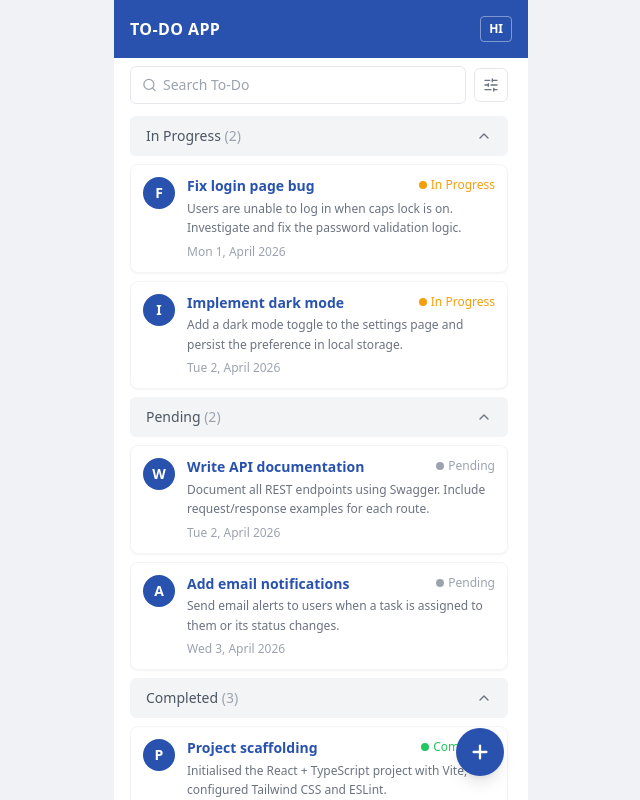
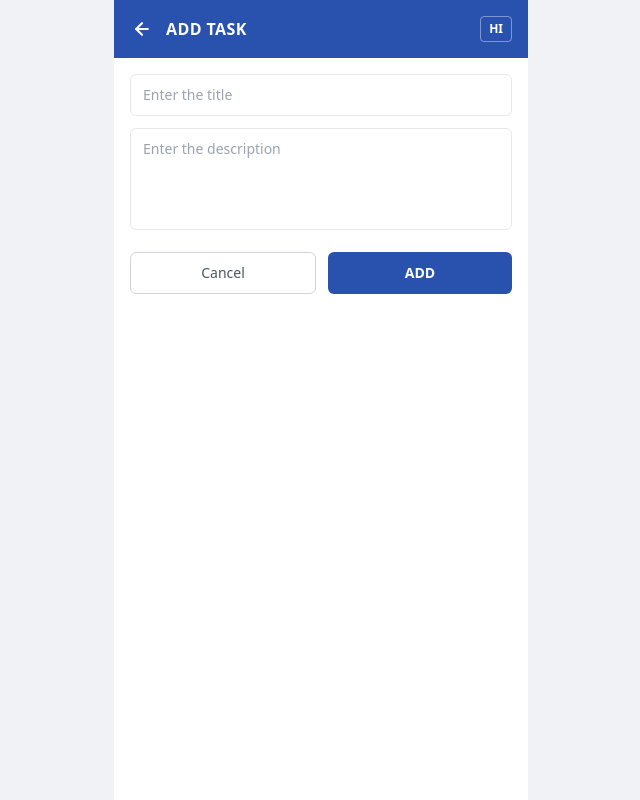
Before and after one commit to SoloDev45/Task-management-tool, a React (Vite) app: page /add in a window 1280 px wide. Shown: the whole page, without its empty margins (319-959 px from the left). Built offline with nearby package versions, Linux system fonts and the light colour scheme.

Commit message:
added route pages

```diff
--- a/src/App.tsx
+++ b/src/App.tsx
@@ -1,115 +1,18 @@
-import { useState, useCallback } from 'react';
-import { Plus } from 'lucide-react';
-import { useTranslation } from 'react-i18next';
-import type { Task } from './types/task';
-import type { TaskStatus } from './types/task';
-import { ALL_STATUSES } from './types/task';
+import { Outlet } from 'react-router-dom';
 import { useTasks } from './hooks/useTasks';
-import Header from './components/Header';
-import SearchBar from './components/SearchBar';
-import TaskGroup from './components/TaskGroup';
-import AddTaskForm from './components/AddTaskForm';
-import EditTaskForm from './components/EditTaskForm';
 import * as styles from './styles';
 
-type View = 'list' | 'add' | 'edit';
-
+/**
+ * Root layout: owns the task state once and shares it with every route via the
+ * router Outlet context. Keeping a single `useTasks()` instance here means all
+ * pages read and write the same localStorage-backed state.
+ */
 export default function App() {
-  const { t } = useTranslation();
-  const { addTask, updateTask, deleteTask, getTasksByStatus } = useTasks();
-
-  const [view, setView] = useState<View>('list');
-  const [editingTask, setEditingTask] = useState<Task | null>(null);
-  const [searchQuery, setSearchQuery] = useState('');
-  const [filterStatus, setFilterStatus] = useState<TaskStatus | null>(null);
-  const [newTaskId, setNewTaskId] = useState<string | null>(null);
-
-  const handleAdd = useCallback(
-    (title: string, description: string) => {
-      const id = addTask(title, description);
-      setNewTaskId(id);
-      setView('list');
-      setTimeout(() => setNewTaskId(null), 600);
-    },
-    [addTask]
-  );
-
-  const handleEdit = useCallback((task: Task) => {
-    setEditingTask(task);
-    setView('edit');
-  }, []);
-
-  const handleUpdate = useCallback(
-    (id: string, updates: Partial<Pick<Task, 'title' | 'description' | 'status'>>) => {
-      updateTask(id, updates);
-    },
-    [updateTask]
-  );
-
-  const renderView = () => {
-    switch (view) {
-      case 'add':
-        return (
-          <AddTaskForm
-            onAdd={handleAdd}
-            onCancel={() => setView('list')}
-          />
-        );
-
-      case 'edit':
-        return editingTask ? (
-          <EditTaskForm
-            task={editingTask}
-            onUpdate={handleUpdate}
-            onCancel={() => {
-              setEditingTask(null);
-              setView('list');
-            }}
-          />
-        ) : null;
-
-      case 'list':
-      default:
-        return (
-          <>
-            <div className={styles.headerWrapper}>
-              <Header title={t('app.title')} />
-            </div>
-
-            <div className={styles.scrollableContent}>
-              <SearchBar
-                value={searchQuery}
-                onChange={setSearchQuery}
-                filterStatus={filterStatus}
-                onFilterChange={setFilterStatus}
-              />
-              {ALL_STATUSES.filter((s) => filterStatus === null || s === filterStatus).map((status) => (
-                <TaskGroup
-                  key={status}
-                  status={status}
-                  tasks={getTasksByStatus(status, searchQuery)}
-                  onEdit={handleEdit}
-                  onDelete={deleteTask}
-                  newTaskId={newTaskId}
-                />
-              ))}
-            </div>
-
-            <button
-              onClick={() => setView('add')}
-              className={styles.fabButton}
-              aria-label="Add new task"
-            >
-              <Plus size={22} strokeWidth={2.5} />
-            </button>
-          </>
-        );
-    }
-  };
+  const tasks = useTasks();
 
   return (
     <div className={styles.appContainer}>
-      {renderView()}
+      <Outlet context={tasks} />
     </div>
   );
 }
--- /dev/null
+++ b/src/hooks/useTasksContext.ts
@@ -0,0 +1,9 @@
+import { useOutletContext } from 'react-router-dom';
+import type { useTasks } from './useTasks';
+
+type TasksContextValue = ReturnType<typeof useTasks>;
+
+/** Access the shared task state provided by the root layout's Outlet context. */
+export function useTasksContext() {
+  return useOutletContext<TasksContextValue>();
+}
--- a/src/main.tsx
+++ b/src/main.tsx
@@ -1,11 +1,28 @@
 import { StrictMode } from 'react'
 import { createRoot } from 'react-dom/client'
+import { createBrowserRouter, Navigate, RouterProvider } from 'react-router-dom'
 import './index.css'
 import './i18n'
 import App from './App.tsx'
+import TaskListPage from './pages/TaskListPage.tsx'
+import AddTaskPage from './pages/AddTaskPage.tsx'
+import EditTaskPage from './pages/EditTaskPage.tsx'
+
+const router = createBrowserRouter([
+  {
+    path: '/',
+    element: <App />,
+    children: [
+      { index: true, element: <TaskListPage /> },
+      { path: 'add', element: <AddTaskPage /> },
+      { path: 'edit/:id', element: <EditTaskPage /> },
+      { path: '*', element: <Navigate to="/" replace /> },
+    ],
+  },
+])
 
 createRoot(document.getElementById('root')!).render(
   <StrictMode>
-    <App />
+    <RouterProvider router={router} />
   </StrictMode>,
 )
--- /dev/null
+++ b/src/pages/AddTaskPage.tsx
@@ -0,0 +1,19 @@
+import { useCallback } from 'react';
+import { useNavigate } from 'react-router-dom';
+import AddTaskForm from '../components/AddTaskForm';
+import { useTasksContext } from '../hooks/useTasksContext';
+
+export default function AddTaskPage() {
+  const navigate = useNavigate();
+  const { addTask } = useTasksContext();
+
+  const handleAdd = useCallback(
+    (title: string, description: string) => {
+      const id = addTask(title, description);
+      navigate('/', { state: { newTaskId: id } });
+    },
+    [addTask, navigate]
+  );
+
+  return <AddTaskForm onAdd={handleAdd} onCancel={() => navigate('/')} />;
+}
--- /dev/null
+++ b/src/pages/EditTaskPage.tsx
@@ -0,0 +1,22 @@
+import { Navigate, useNavigate, useParams } from 'react-router-dom';
+import EditTaskForm from '../components/EditTaskForm';
+import { useTasksContext } from '../hooks/useTasksContext';
+
+export default function EditTaskPage() {
+  const navigate = useNavigate();
+  const { id } = useParams<{ id: string }>();
+  const { tasks, updateTask } = useTasksContext();
+
+  const task = tasks.find((t) => t.id === id);
+
+  // Deep-linked or stale id with no matching task: send the user home.
+  if (!task) return <Navigate to="/" replace />;
+
+  return (
+    <EditTaskForm
+      task={task}
+      onUpdate={updateTask}
+      onCancel={() => navigate('/')}
+    />
+  );
+}
--- /dev/null
+++ b/src/pages/TaskListPage.tsx
@@ -0,0 +1,75 @@
+import { useCallback, useEffect, useState } from 'react';
+import { Plus } from 'lucide-react';
+import { useTranslation } from 'react-i18next';
+import { useLocation, useNavigate } from 'react-router-dom';
+import type { Task, TaskStatus } from '../types/task';
+import { ALL_STATUSES } from '../types/task';
+import Header from '../components/Header';
+import SearchBar from '../components/SearchBar';
+import TaskGroup from '../components/TaskGroup';
+import { useTasksContext } from '../hooks/useTasksContext';
+import * as styles from '../styles';
+
+export default function TaskListPage() {
+  const { t } = useTranslation();
+  const navigate = useNavigate();
+  const location = useLocation();
+  const { getTasksByStatus, deleteTask } = useTasksContext();
+
+  const [searchQuery, setSearchQuery] = useState('');
+  const [filterStatus, setFilterStatus] = useState<TaskStatus | null>(null);
+
+  // A freshly added task id is passed through navigation state so it can be
+  // briefly highlighted, mirroring the previous in-app behaviour.
+  const [newTaskId, setNewTaskId] = useState<string | null>(
+    (location.state as { newTaskId?: string } | null)?.newTaskId ?? null
+  );
+
+  useEffect(() => {
+    if (!newTaskId) return;
+    const timer = setTimeout(() => setNewTaskId(null), 600);
+    return () => clearTimeout(timer);
+  }, [newTaskId]);
+
+  const handleEdit = useCallback(
+    (task: Task) => {
+      navigate(`/edit/${task.id}`);
+    },
+    [navigate]
+  );
+
+  return (
+    <>
+      <div className={styles.headerWrapper}>
+        <Header title={t('app.title')} />
+      </div>
+
+      <div className={styles.scrollableContent}>
+        <SearchBar
+          value={searchQuery}
+          onChange={setSearchQuery}
+          filterStatus={filterStatus}
+          onFilterChange={setFilterStatus}
+        />
+        {ALL_STATUSES.filter((s) => filterStatus === null || s === filterStatus).map((status) => (
+          <TaskGroup
+            key={status}
+            status={status}
+            tasks={getTasksByStatus(status, searchQuery)}
+            onEdit={handleEdit}
+            onDelete={deleteTask}
+            newTaskId={newTaskId}
+          />
+        ))}
+      </div>
+
+      <button
+        onClick={() => navigate('/add')}
+        className={styles.fabButton}
+        aria-label="Add new task"
+      >
+        <Plus size={22} strokeWidth={2.5} />
+      </button>
+    </>
+  );
+}
```
Also changed, not shown: package.json (+21 -19 lines), vercel.ts (added, +14 -0 lines), 2 other files (tests, documents, lock files or other folders).
